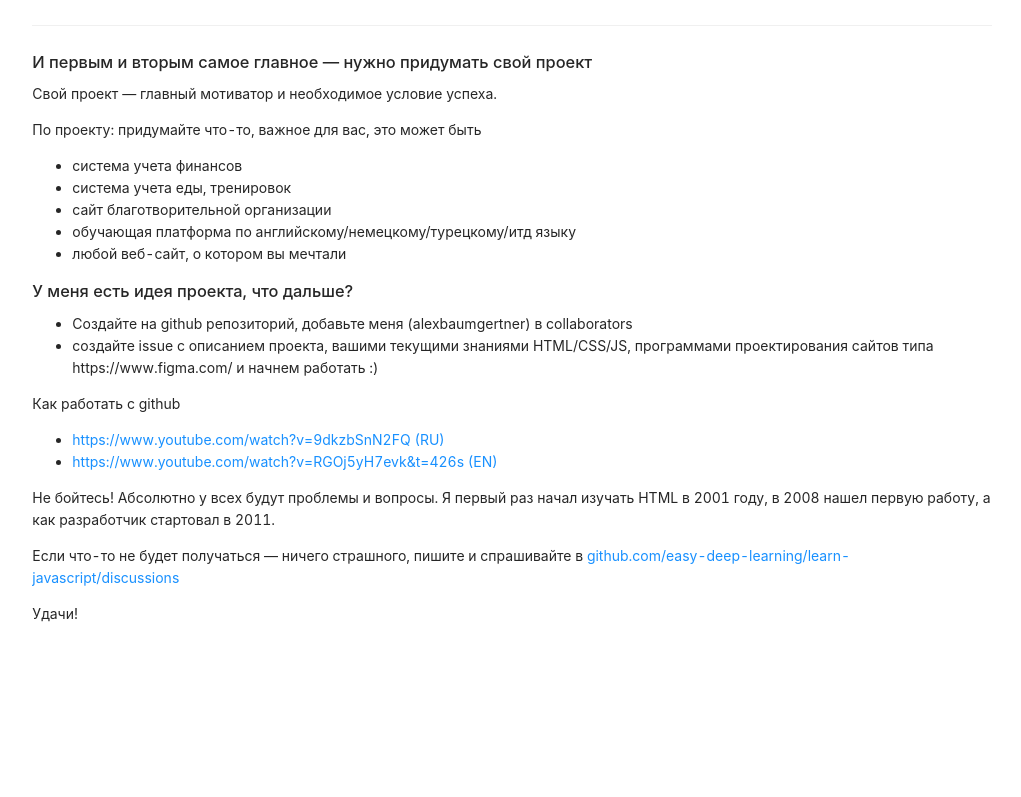
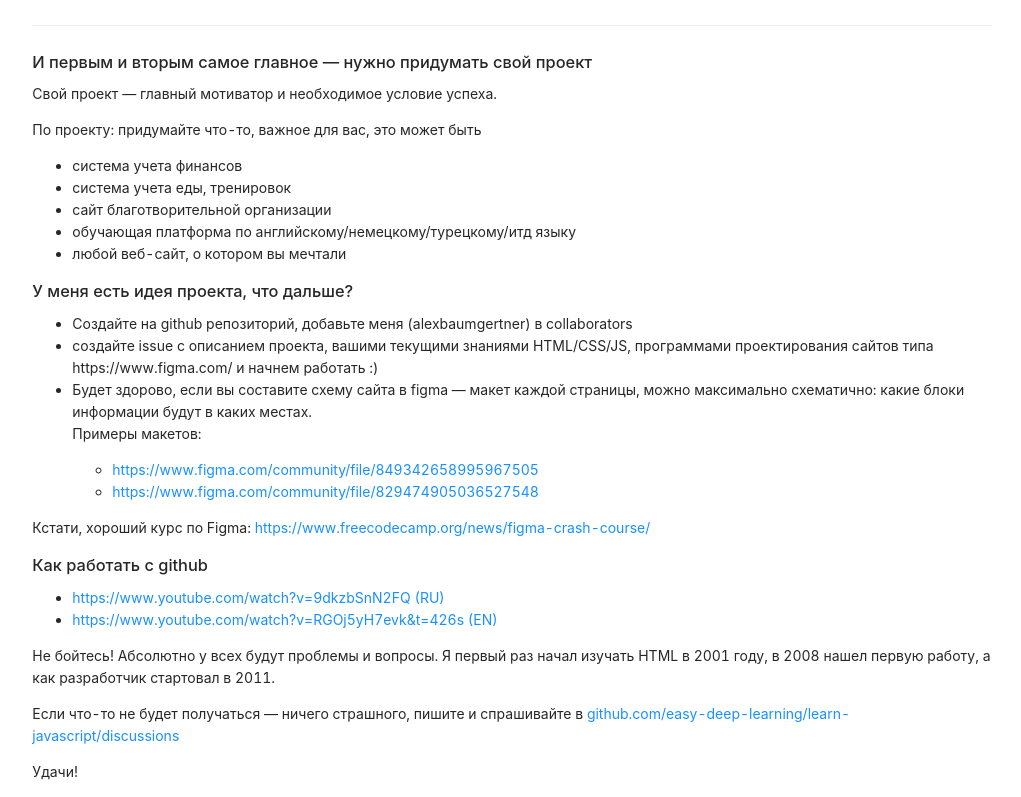
Before and after one commit to easy-deep-learning/easy-deep-learning.github.io, a Next.js app: page /learn-frontend in a window 1280 px wide. Shown: the part 819-1616 px from the top of the page, without its empty margins (181-1202 px from the left). Before the commit the page ends 1458 px from the top, so only its background shows below. Built offline with nearby package versions, Linux system fonts and the light colour scheme.

Commit message:
Add Figma course link

```diff
--- a/pages/learn-frontend/index.tsx
+++ b/pages/learn-frontend/index.tsx
@@ -32,7 +32,7 @@ const LearnFrontend: NextPage = () => {
               Многие откликнулось и я заметил, что есть два типа запросов:
             </Paragraph>
 
-            <h3>
+            <h3 id="novice">
               1. Я раньше не работал(-а) с HTML/CSS/JS, но хочу научиться
             </h3>
 
@@ -56,7 +56,7 @@ const LearnFrontend: NextPage = () => {
               </li>
             </ul>
 
-            <h3>
+            <h3 id="intermediate">
               2. Я немного знаю  HTML/CSS/JS, хочу развиваться дальше
             </h3>
 
@@ -69,7 +69,7 @@ const LearnFrontend: NextPage = () => {
 
             <Divider/>
 
-            <h3>И первым и вторым самое главное — нужно придумать свой проект</h3>
+            <h3 id="own-project">И первым и вторым самое главное — нужно придумать свой проект</h3>
 
             <Paragraph>Свой проект — главный мотиватор и необходимое условие успеха.</Paragraph>
 
@@ -87,17 +87,27 @@ const LearnFrontend: NextPage = () => {
             </ul>
 
 
-            <h3>У меня есть идея проекта, что дальше?</h3>
+            <h3 id="next-steps">У меня есть идея проекта, что дальше?</h3>
 
             <ul>
               <li>Создайте на github репозиторий, добавьте меня (alexbaumgertner) в collaborators</li>
               <li>
                 создайте issue с описанием проекта, вашими текущими знаниями HTML/CSS/JS, программами проектирования сайтов типа https://www.figma.com/ и начнем работать :)
               </li>
+              <li>
+                Будет здорово, если вы составите схему сайта в figma — макет каждой страницы, можно максимально схематично: какие блоки информации будут в каких местах.
+                <p>Примеры макетов:</p>
+                <ul>
+                  <li><a href="https://www.figma.com/community/file/849342658995967505">https://www.figma.com/community/file/849342658995967505</a></li>
+                  <li><a href="https://www.figma.com/community/file/829474905036527548">https://www.figma.com/community/file/829474905036527548</a></li>
+                </ul>
+              </li>
             </ul>
 
+            <Paragraph>Кстати, хороший курс по Figma: <a href="https://www.freecodecamp.org/news/figma-crash-course/">https://www.freecodecamp.org/news/figma-crash-course/</a></Paragraph>
 
-            <Paragraph>Как работать с github</Paragraph>
+
+            <h3 id="github">Как работать с github</h3>
             <ul>
               <li><a href="https://www.youtube.com/watch?v=9dkzbSnN2FQ">https://www.youtube.com/watch?v=9dkzbSnN2FQ (RU)</a></li>
               <li><a href="https://www.youtube.com/watch?v=RGOj5yH7evk&t=426s">https://www.youtube.com/watch?v=RGOj5yH7evk&t=426s (EN)</a></li>
```
